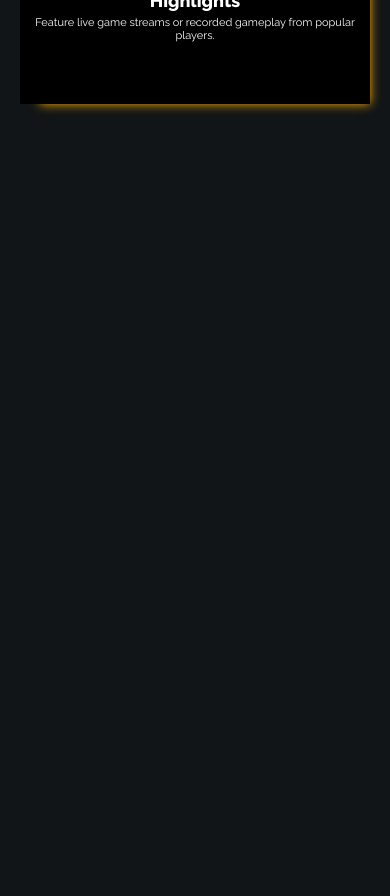
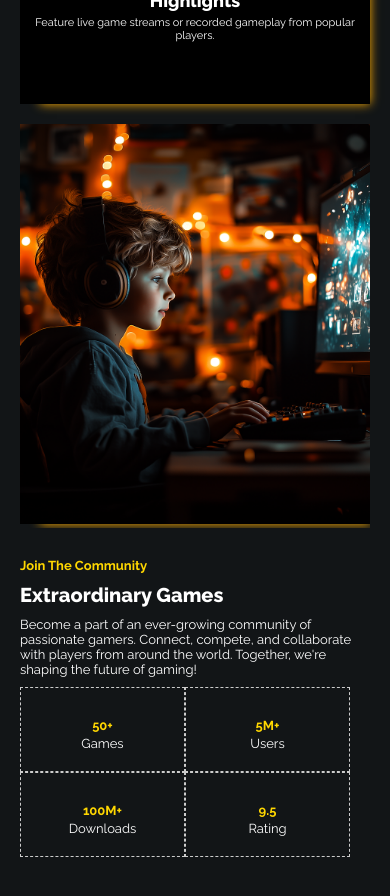
Before and after one commit to sjottens/ecomottens01, a Next.js app: page / in a window 390 px wide. Shown: the part 1580-2476 px from the top of the page. Before the commit the page ends 1724 px from the top, so only its background shows below. Built offline with nearby package versions, Linux system fonts and the light colour scheme.

Commit message:
3rd push

```diff
--- /dev/null
+++ b/app/Components/Aboutus/Aboutus.module.css
@@ -0,0 +1,120 @@
+.Aboutus {
+	display: flex;
+	justify-content: space-between;
+	gap: 20px;
+	margin-block: 20px;
+}
+
+.Aboutus div {
+	width: 50%;
+	overflow: hidden;
+}
+
+.Aboutus div img {
+	height: 400px;
+	width: 100%;
+	object-fit: cover;
+	box-shadow: 10px 10px 10px -10px var(--main);
+}
+
+.Aboutus div h6 {
+	font-weight: 700;
+	font-size: 18px;
+	color: gold;
+	margin-top: 10px;
+}
+
+.Aboutus div h5 {
+	font-size: 50px;
+	margin-block: 10px;
+	font-weight: 800;
+}
+
+.Aboutus div p {
+	font-size: 13px;
+}
+
+.CustomContent {
+	display: flex;
+	flex-wrap: wrap;
+	margin-top: 10px;
+}
+
+.CustomContent div {
+	flex-basis: calc(50% - 10px);
+	border: 0.1px dashed #ccc;
+	padding: 20px;
+	text-align: center;
+}
+
+.CustomContent div h6 {
+	font-weight: 900;
+	font-size: 30px;
+	margin-bottom: 3px;
+}
+
+
+@media(max-width:1600px) {
+	.Aboutus div h6 {
+			font-weight: 700;
+			font-size: 15px;
+			color: gold;
+			margin-top: 10px;
+	}
+
+	.Aboutus div h5 {
+			margin-block: 10px;
+			font-size: 40px;
+			font-weight: 800;
+	}
+}
+
+@media(max-width:1200px) {
+	.Aboutus div h6 {
+			font-weight: 700;
+			font-size: 13px;
+			color: gold;
+			margin-top: 10px;
+	}
+
+	.Aboutus div h5 {
+			margin-block: 10px;
+			font-size: 30px;
+			font-weight: 800;
+	}
+}
+
+@media(max-width:1000px) {
+	.Aboutus {
+			display: flex;
+			flex-direction: column;
+	}
+
+
+	.Aboutus div {
+			width: 100%;
+	}
+
+	.Aboutus div h6 {
+			font-weight: 700;
+			font-size: 13px;
+			color: gold;
+			margin-top: 10px;
+	}
+
+	.Aboutus div h5 {
+			margin-block: 10px;
+			font-size: 30px;
+			font-weight: 800;
+	}
+
+}
+
+@media(max-width:450px) {
+
+	.Aboutus div h5 {
+			margin-block: 10px;
+			font-size: 20px;
+			font-weight: 800;
+	}
+}
--- /dev/null
+++ b/app/Components/Aboutus/Aboutus.tsx
@@ -0,0 +1,44 @@
+import React from 'react'
+import styles from './Aboutus.module.css'
+
+const Aboutus = () => {
+	return (
+		<div className={styles.Aboutus}>
+			<div>
+				<img src="/assets/About.jpg" alt='' />
+			</div>
+
+			<div className={styles.Content}>
+			<h6>Join The Community</h6>
+				<h5>Extraordinary Games</h5>
+				<p>
+					Become a part of an ever-growing community of passionate gamers. Connect, compete, and collaborate with players from around the world. Together, we&apos;re shaping the future of gaming!
+				</p>
+
+				<div className={styles.CustomContent}>
+					<div>
+						<h6>50+</h6>
+						<p>Games</p>
+					</div>
+					<div>
+						<h6>5M+</h6>
+						<p>Users</p>
+					</div>
+					<div>
+						<h6>100M+</h6>
+						<p>Downloads</p>
+					</div>
+					<div>
+						<h6>9.5</h6>
+						<p>Rating</p>
+					</div>
+				</div>
+			</div>
+		</div>
+	)
+}
+
+export default Aboutus
+
+
+//Continue from 59:39 on you tube https://www.youtube.com/watch?v=hQLqfylu2fU
--- a/app/page.tsx
+++ b/app/page.tsx
@@ -3,6 +3,7 @@
 import SliderBg from "./Components/SliderBg/SliderBg";
 import Wrapper from "./Components/Wrapper/Wrapper";
 import Features from "./Components/Features/Features";
+import Aboutus from "./Components/Aboutus/Aboutus";
 
 export const metadata = {
 	title: "Home - EcomOttens"
@@ -18,6 +19,7 @@ export default function Home() {
 				<Features />
 
 				{/* For About us */}
+				<Aboutus />
 			</Wrapper>
 		</>
   );
```
